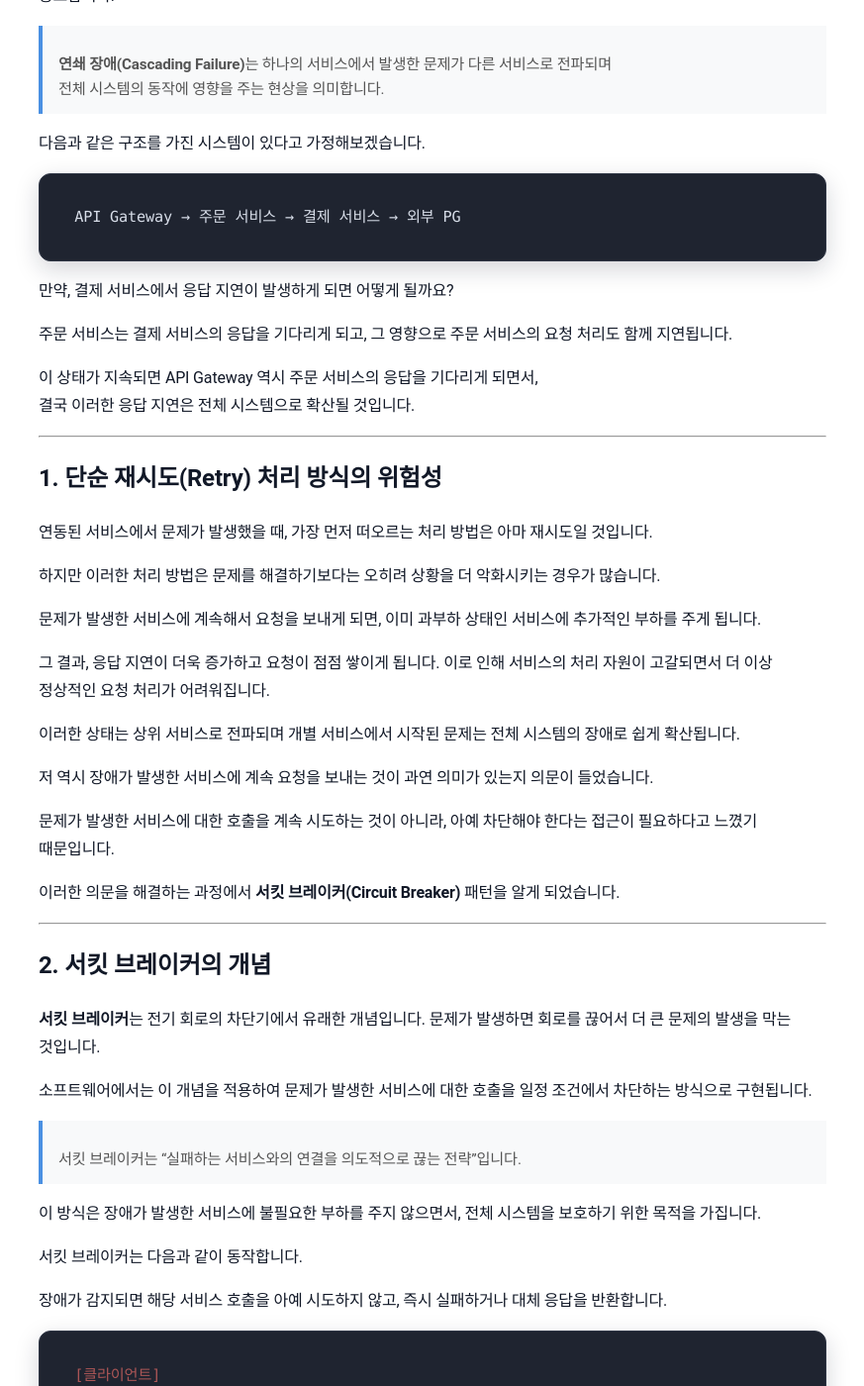
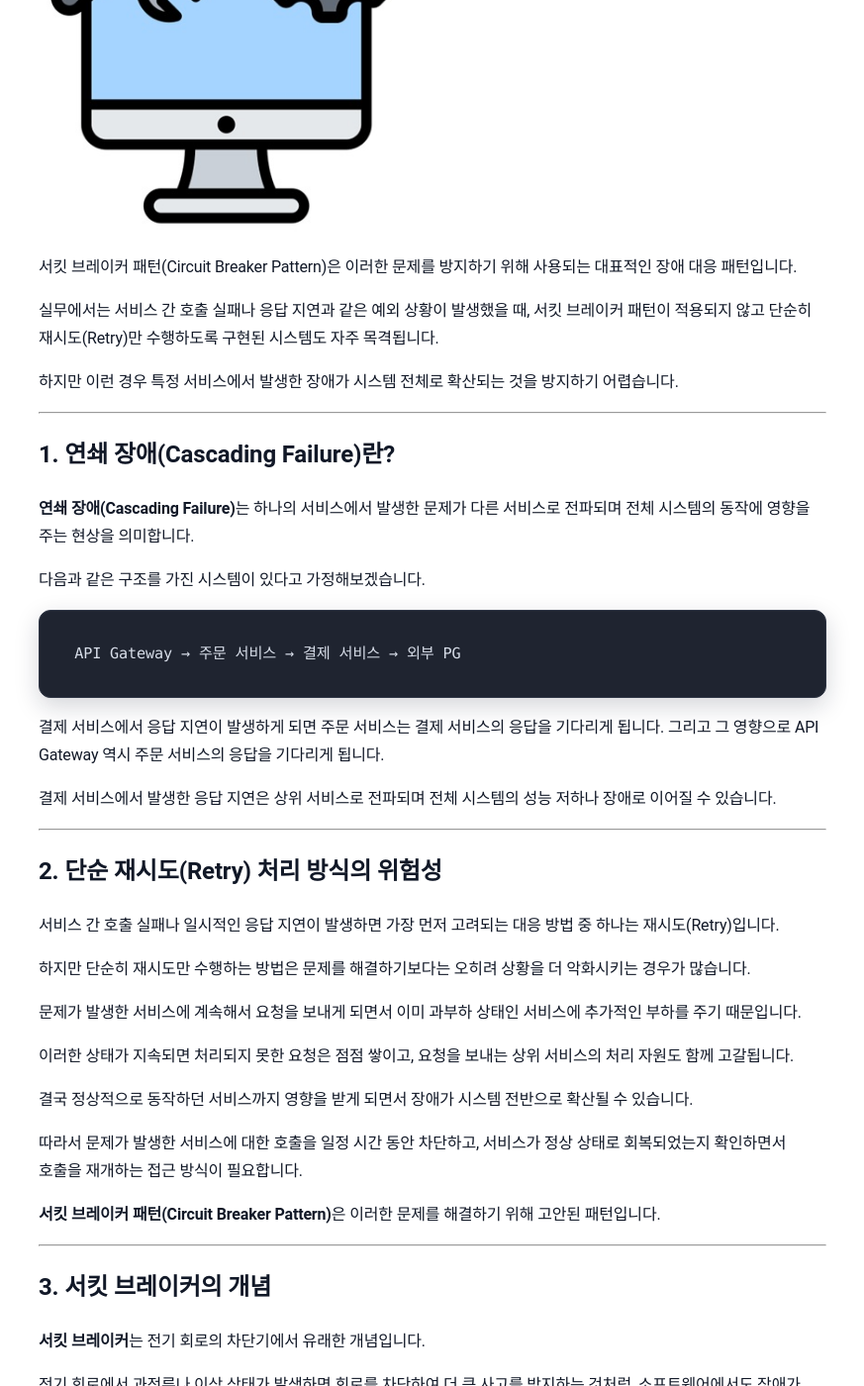
Before and after one commit to sanghoon-lee/sanghoon-lee.github.io, a Jekyll site: the page built from _posts/2026-04-01-circuitbreaker.md, in a window 1280 px wide and 1400 px high, scrolled down 599 px. Shown: the whole window at 99% size, without its empty margins (203-1076 px from the left). Built offline with Jekyll 4.4.1, drawn with Linux system fonts in a browser that asks for light colours; nearby versions of some CDN libraries; comment, search, counter and statistics services are not loaded; some of the changed text lies outside the part shown.

Commit message:
서킷브레이크 패턴 학습기록 포스팅 리라이팅

````diff
--- a/_posts/2026-04-01-circuitbreaker.md
+++ b/_posts/2026-04-01-circuitbreaker.md
@@ -2,19 +2,26 @@
 layout: post
 title: "[학습기록] 서킷 브레이커 패턴(Circuit Breaker Pattern): 개념정리"
 date: 2026-04-01
+description: 서킷 브레이커 패턴의 개념과 동작 원리, 그리고 실제 시스템에서 어떤 문제를 해결하기 위해 사용되는지 정리한 글입니다.
+image: /assets/images/repair.jpg
 categories: 학습기록
 ---
 
-여러 서비스가 상호 연동되는 시스템을 운영하다 보면, 다음과 같은 상황을 자주 마주하게 됩니다.
+마이크로서비스 아키텍처(MSA)와 같이 서비스 간 호출이 빈번한 환경에서는 하나의 서비스 장애가 연쇄적으로 다른 서비스의 장애를 유발할 가능성이 있습니다.
 
-* 외부 API 응답 지연
-* DB 조회 지연
-* 내부 서비스 호출 실패 또는 응답 오류
+<img class="main-image" src="/assets/images/repair.jpg" alt="repair">
 
-이러한 상황에 대비하여 **연쇄 장애(Cascading Failure)**가 발생하지 않도록 적절한 처리 방식을 설계하는 것이 매우 중요합니다.
+서킷 브레이커 패턴(Circuit Breaker Pattern)은 이러한 문제를 방지하기 위해 사용되는 대표적인 장애 대응 패턴입니다.
 
-> **연쇄 장애(Cascading Failure)**는 하나의 서비스에서 발생한 문제가 다른 서비스로 전파되며
-> 전체 시스템의 동작에 영향을 주는 현상을 의미합니다.
+실무에서는 서비스 간 호출 실패나 응답 지연과 같은 예외 상황이 발생했을 때, 서킷 브레이커 패턴이 적용되지 않고 단순히 재시도(Retry)만 수행하도록 구현된 시스템도 자주 목격됩니다.
+
+하지만 이런 경우 특정 서비스에서 발생한 장애가 시스템 전체로 확산되는 것을 방지하기 어렵습니다.
+
+---
+
+## 1. 연쇄 장애(Cascading Failure)란?
+
+**연쇄 장애(Cascading Failure)**는 하나의 서비스에서 발생한 문제가 다른 서비스로 전파되며 전체 시스템의 동작에 영향을 주는 현상을 의미합니다.
 
 다음과 같은 구조를 가진 시스템이 있다고 가정해보겠습니다.
 
@@ -22,48 +29,41 @@ categories: 학습기록
 API Gateway → 주문 서비스 → 결제 서비스 → 외부 PG
 ```
 
-만약, 결제 서비스에서 응답 지연이 발생하게 되면 어떻게 될까요?
+결제 서비스에서 응답 지연이 발생하게 되면 주문 서비스는 결제 서비스의 응답을 기다리게 됩니다. 그리고 그 영향으로 API Gateway 역시 주문 서비스의 응답을 기다리게 됩니다.
 
-주문 서비스는 결제 서비스의 응답을 기다리게 되고, 그 영향으로 주문 서비스의 요청 처리도 함께 지연됩니다.
-
-이 상태가 지속되면 API Gateway 역시 주문 서비스의 응답을 기다리게 되면서,
-결국 이러한 응답 지연은 전체 시스템으로 확산될 것입니다.
+결제 서비스에서 발생한 응답 지연은 상위 서비스로 전파되며 전체 시스템의 성능 저하나 장애로 이어질 수 있습니다.
 
 ---
 
-## 1. 단순 재시도(Retry) 처리 방식의 위험성
+## 2. 단순 재시도(Retry) 처리 방식의 위험성
 
-연동된 서비스에서 문제가 발생했을 때, 가장 먼저 떠오르는 처리 방법은 아마 재시도일 것입니다.
+서비스 간 호출 실패나 일시적인 응답 지연이 발생하면 가장 먼저 고려되는 대응 방법 중 하나는 재시도(Retry)입니다.
 
-하지만 이러한 처리 방법은 문제를 해결하기보다는 오히려 상황을 더 악화시키는 경우가 많습니다.
+하지만 단순히 재시도만 수행하는 방법은 문제를 해결하기보다는 오히려 상황을 더 악화시키는 경우가 많습니다.
 
-문제가 발생한 서비스에 계속해서 요청을 보내게 되면, 이미 과부하 상태인 서비스에 추가적인 부하를 주게 됩니다.
+문제가 발생한 서비스에 계속해서 요청을 보내게 되면서 이미 과부하 상태인 서비스에 추가적인 부하를 주기 때문입니다.
 
-그 결과, 응답 지연이 더욱 증가하고 요청이 점점 쌓이게 됩니다. 이로 인해 서비스의 처리 자원이 고갈되면서 더 이상 정상적인 요청 처리가 어려워집니다.
+이러한 상태가 지속되면 처리되지 못한 요청은 점점 쌓이고, 요청을 보내는 상위 서비스의 처리 자원도 함께 고갈됩니다.
 
-이러한 상태는 상위 서비스로 전파되며 개별 서비스에서 시작된 문제는 전체 시스템의 장애로 쉽게 확산됩니다.
+결국 정상적으로 동작하던 서비스까지 영향을 받게 되면서 장애가 시스템 전반으로 확산될 수 있습니다.
 
-저 역시 장애가 발생한 서비스에 계속 요청을 보내는 것이 과연 의미가 있는지 의문이 들었습니다.
+따라서 문제가 발생한 서비스에 대한 호출을 일정 시간 동안 차단하고, 서비스가 정상 상태로 회복되었는지 확인하면서 호출을 재개하는 접근 방식이 필요합니다.
 
-문제가 발생한 서비스에 대한 호출을 계속 시도하는 것이 아니라, 아예 차단해야 한다는 접근이 필요하다고 느꼈기 때문입니다.
-
-이러한 의문을 해결하는 과정에서 **서킷 브레이커(Circuit Breaker)** 패턴을 알게 되었습니다.
+**서킷 브레이커 패턴(Circuit Breaker Pattern)**은 이러한 문제를 해결하기 위해 고안된 패턴입니다.
 
 ---
 
-## 2. 서킷 브레이커의 개념
+## 3. 서킷 브레이커의 개념
 
-**서킷 브레이커**는 전기 회로의 차단기에서 유래한 개념입니다. 문제가 발생하면 회로를 끊어서 더 큰 문제의 발생을 막는 것입니다.
+**서킷 브레이커**는 전기 회로의 차단기에서 유래한 개념입니다.
 
-소프트웨어에서는 이 개념을 적용하여 문제가 발생한 서비스에 대한 호출을 일정 조건에서 차단하는 방식으로 구현됩니다.
+전기 회로에서 과전류나 이상 상태가 발생하면 회로를 차단하여 더 큰 사고를 방지하는 것처럼, 소프트웨어에서도 장애가 발생한 서비스에 대한 호출을 차단하여 시스템 전체를 보호합니다.
 
 > 서킷 브레이커는 “실패하는 서비스와의 연결을 의도적으로 끊는 전략”입니다.
 
-이 방식은 장애가 발생한 서비스에 불필요한 부하를 주지 않으면서, 전체 시스템을 보호하기 위한 목적을 가집니다.
+이 방식은 장애가 발생한 서비스에 불필요한 부하를 주지 않으면서 전체 시스템을 보호하기 위한 목적을 가집니다.
 
-서킷 브레이커는 다음과 같이 동작합니다.
-
-장애가 감지되면 해당 서비스 호출을 아예 시도하지 않고, 즉시 실패하거나 대체 응답을 반환합니다.
+동작 방식은 다음과 같습니다.
 
 ```text
 [클라이언트]
@@ -73,65 +73,84 @@ API Gateway → 주문 서비스 → 결제 서비스 → 외부 PG
    |       \
    | (호출)  \ (차단)
    v          X
-[서비스]   (즉시 실패 / fallback)
+[서비스]   (즉시 실패 / 대체 응답(Fallback))
 ```
 
 ---
 
-## 3. 서킷 브레이커의 상태(State)
+## 4. 서킷 브레이커의 상태(State)
 
-서킷 브레이커는 단순히 호출을 차단하는 것이 아니라, 서비스의 상태에 따라 동작 방식을 변경합니다.
+일정 수준 이상의 장애가 감지되면 해당 서비스에 대한 호출을 더 이상 시도하지 않고, 즉시 실패 응답이나 대체 응답(Fallback)을 반환합니다.
 
-일반적으로 다음과 같은 3가지 상태를 가집니다.
+하지만 서킷 브레이커가 항상 호출을 차단하는 것은 아닙니다.
 
-### 3.1. Closed (정상 상태)
+서비스 호출 결과를 지속적으로 관찰하다가 일정 수준 이상의 실패가 발생하면 호출을 차단하고, 일정 시간이 지난 후에는 서비스가 정상적으로 복구되었는지 다시 확인합니다.
 
-정상적인 상태로, 모든 요청이 그대로 전달됩니다.
+이를 위해 다음과 같은 상태를 정의하고 있습니다.
+
+* `Closed`: 정상 상태
+* `Open`: 차단 상태
+* `Half-Open`: 복구 확인 상태
+
+---
+
+### 4.1. Closed (정상 상태)
+
+정상적인 상태로 모든 요청이 그대로 전달됩니다.
 
 * 요청을 실제 서비스로 전달
 * 성공/실패 여부를 계속 기록
 
 즉, 평소에는 일반적인 호출과 동일하게 동작합니다.
 
-### 3.2. Open (차단 상태)
+---
 
-일정 기준 이상으로 실패가 발생하면, 서킷 브레이커는 Open 상태로 전환됩니다.
+### 4.2. Open (차단 상태)
+
+일정 기준 이상으로 실패가 발생하면 서킷 브레이커는 Open 상태로 전환됩니다.
 
 이 상태에서는 더 이상 해당 서비스로 요청을 보내지 않습니다.
 
 * 모든 요청을 즉시 차단
-* 빠르게 실패하거나 fallback 응답 반환
+* 빠르게 실패하거나 대체 응답(Fallback) 반환
 
 장애가 발생한 서비스에 추가적인 부하를 주지 않기 위한 상태입니다.
 
-### 3.3. Half-Open (복구 확인 상태)
+---
+
+### 4.3. Half-Open (복구 확인 상태)
 
 일정 시간이 지나면 일부 요청만 제한적으로 허용하여 서비스가 정상으로 돌아왔는지 확인합니다.
+
+만약 모든 요청을 한 번에 허용한다면 아직 복구되지 않은 서비스에 다시 과도한 부하를 줄 수 있기 때문입니다.
 
 * 일부 요청만 실제 서비스로 전달
 * 성공 여부에 따라 상태 전환
     - 성공 → Closed (정상 상태로 복귀)
     - 실패 → 다시 Open (차단 유지)
 
-### 3.4. 상태 전이
+---
 
-```
+## 5. 상태 전이(State Transition)
+
+```text
 [Closed]     --(실패 증가)-->        [Open]
 [Open]       --(일정 시간 경과)-->   [Half-Open]
 [Half-Open]  --(성공)-->            [Closed]
 [Half-Open]  --(실패)-->            [Open]
 ```
 
-이러한 상태 전이를 통해 서킷 브레이커는 장애 상황에서는 빠르게 차단하고, 서비스가 회복되면 다시 정상적으로 요청을 전달합니다.
+이러한 상태 전이를 통해 서킷 브레이커는 장애 상황에서는 빠르게 호출을 차단하고, 서비스가 회복되면 다시 정상적으로 요청을 전달합니다.
 
-👉 즉, 서킷 브레이커는 단순히 요청을 차단하는 것이 아니라
-서비스 상태를 기반으로 호출 여부를 제어하는 메커니즘입니다.
+즉, 서킷 브레이커는 단순히 요청을 차단하는 것이 아니라 서비스 상태를 기반으로 호출 여부를 제어하는 메커니즘입니다.
+
+특히 Closed, Open, Half-Open 상태를 통해 장애 확산을 방지하면서도 서비스 복구 여부를 지속적으로 확인할 수 있다는 점이 핵심입니다.
 
 ---
 
-## 4. 재시도(Retry)와 서킷 브레이커(Circuit Breaker)의 조합
+## 6. 재시도(Retry)와 서킷 브레이커(Circuit Breaker)의 조합
 
-재시도는 잘못 사용하면 장애를 확산시키는 원인이 될 수 있습니다. 그렇다고 해서 재시도를 사용하지 않아야 하는 것은 아닙니다.
+재시도는 잘못 사용하면 장애를 확산시키는 원인이 될 수 있습니다. 하지만 재시도를 사용하지 않아야 하는 것은 아닙니다.
 
 재시도는 다음과 같은 상황에서 효과적인 전략입니다.
 
@@ -143,17 +162,29 @@ API Gateway → 주문 서비스 → 결제 서비스 → 외부 PG
 
 반면, 장애가 지속되는 상황에서는 재시도가 오히려 문제를 악화시킬 수 있습니다. 이 경우에는 서킷 브레이커를 통해 호출을 차단하는 것이 필요합니다.
 
-### 4.1. 적용 방식
-
-실무에서는 재시도와 서킷 브레이커를 다음과 같이 조합해서 사용합니다.
+그래서 재시도와 서킷 브레이커를 다음과 같이 조합해서 사용하는 방법이 권장됩니다.
 
 1. 제한된 횟수로 재시도 수행
 2. 실패가 누적되면 서킷 브레이커를 Open(차단 상태)으로 전환
 3. 이후 요청은 빠르게 차단
 
-### 4.2. 역할 정리
-
 * 재시도: **회복 가능성이 있는 상황에서 재시도**
 * 서킷 브레이커: **회복 가능성이 낮을 때 차단**
 
 두 방식을 함께 적용해야 시스템의 안정성과 회복력을 동시에 확보할 수 있습니다.
+
+---
+
+## 7. 정리
+
+서킷 브레이커 패턴은 장애가 발생한 서비스에 대한 호출을 일시적으로 차단하여 연쇄 장애(Cascading Failure)를 방지하기 위한 패턴입니다.
+
+특히 Closed, Open, Half-Open 상태를 통해 장애 상황에서는 빠르게 호출을 차단하고, 서비스가 복구되면 다시 정상적으로 요청을 전달할 수 있습니다.
+
+또한 재시도(Retry)와 함께 사용하면 일시적인 장애에는 유연하게 대응하면서도 지속적인 장애가 시스템 전체로 확산되는 것을 방지할 수 있습니다.
+
+실제 운영 환경에서는 재시도와 서킷 브레이커를 적절히 조합하여 시스템의 안정성과 회복력을 함께 확보하는 것이 중요합니다.
+
+---
+
+#서킷브레이커 #재시도 #장애대응 #MSA
````
Also changed, not shown: assets/images/repair.jpg (added).
